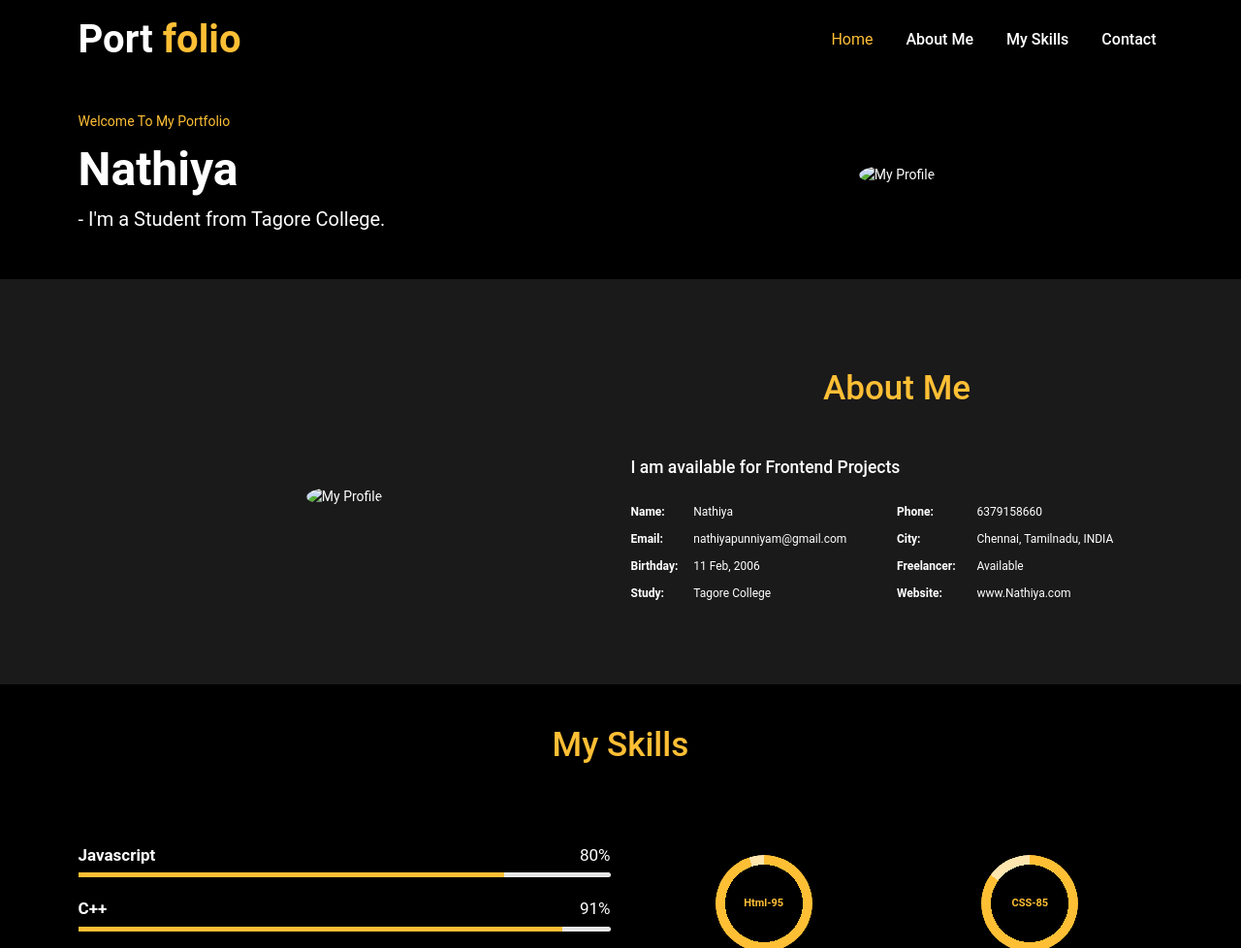
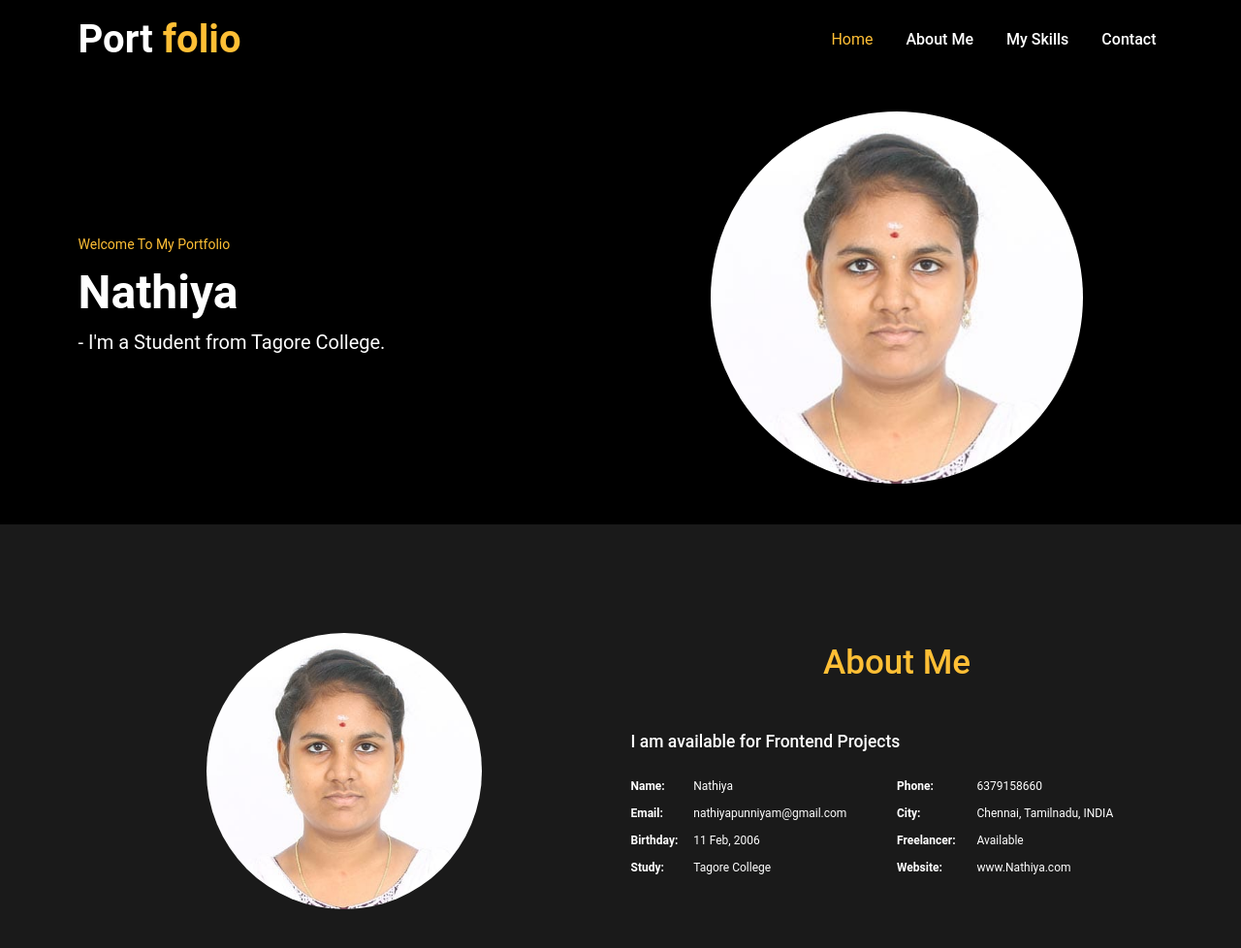
Before and after one commit to Nathi-2006/digital-portfolio, a plain HTML site: page index.html in a window 1280 px wide. Shown: the top 978 px of the page at 97% size. Drawn offline with nearby package versions, Linux system fonts and the light colour scheme.

Commit message:
Add files via upload

```diff
--- a/index.html
+++ b/index.html
@@ -55,7 +55,7 @@
             </div>
 
             <div class="col-md-6 col-sm-6 col-12 text-center" id="photo">
-                <img src="images/nathiya.jpg" alt="My Profile" class="img-fluid  rounded-circle mainImage" />
+                <img src="nathiya.jpg" alt="My Profile" class="img-fluid  rounded-circle mainImage" />
             </div>
         </div>
     </div>
@@ -67,7 +67,7 @@
 
                 <!-- Image Column -->
                 <div class="col-md-6 text-center d-none d-md-block">
-                    <img src="images/nathiya.jpg" alt="My Profile" class="img-fluid rounded-circle about-img">
+                    <img src="nathiya.jpg" alt="My Profile" class="img-fluid rounded-circle about-img">
                 </div>
 
                 <!-- About Content -->
```
